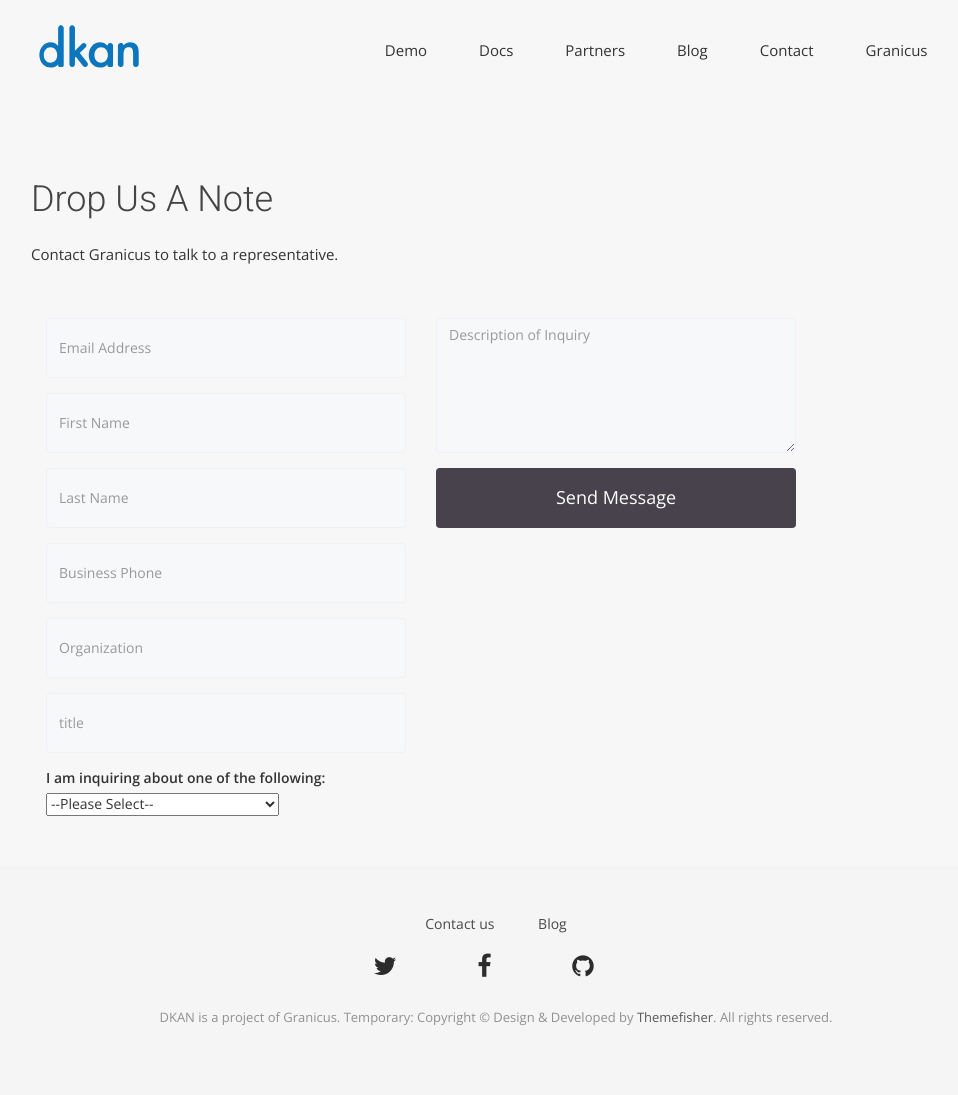
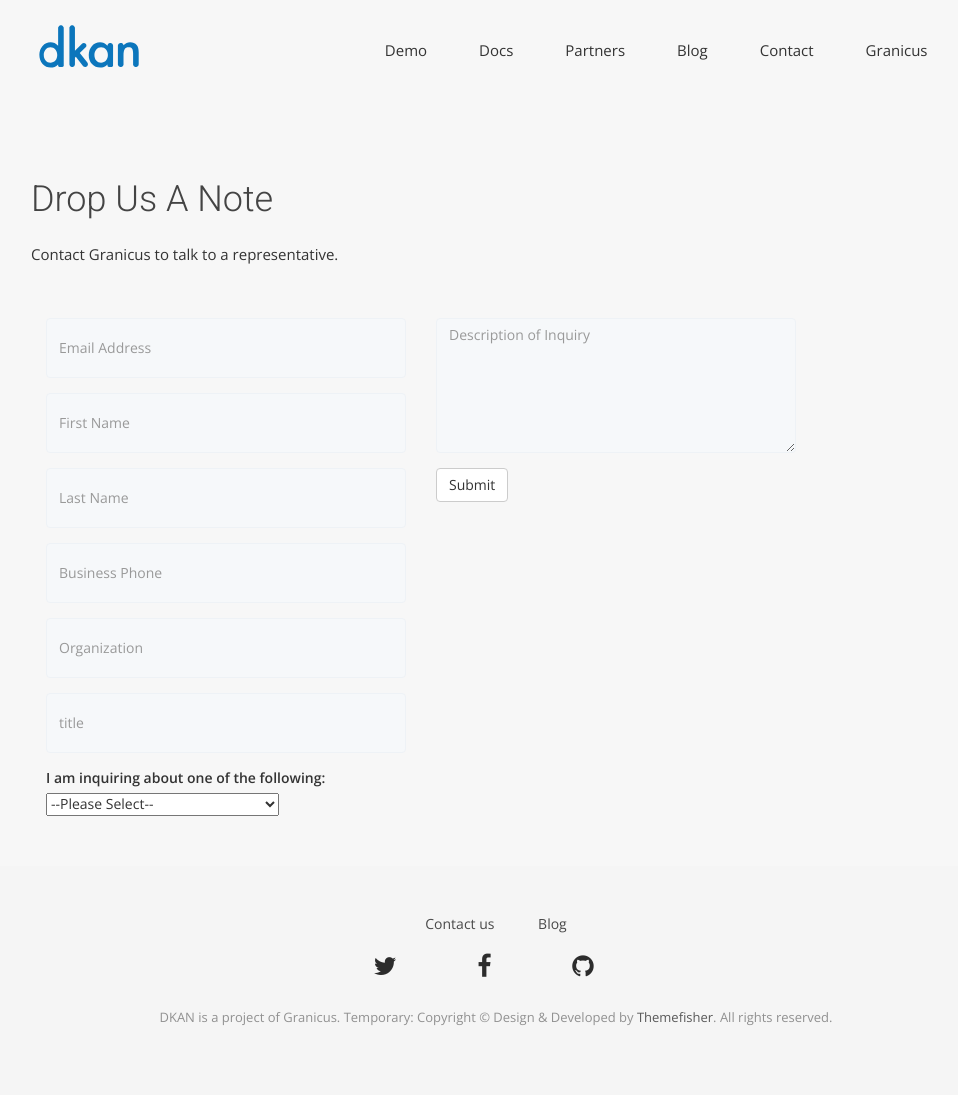
Before and after one commit to GetDKAN/GetDKAN.com, a Jekyll site: the page built from contact.html, in a window 1280 px wide. Shown: the whole page, without its empty margins (144-1102 px from the left). Built offline with Jekyll 4.4.1, drawn with Linux system fonts in a browser that asks for light colours; nearby versions of some CDN libraries; some web fonts are replaced.

Commit message:
Update contact.html

```diff
--- a/contact.html
+++ b/contact.html
@@ -68,7 +68,7 @@
             <div class="form-group-2">
               <textarea id="field7" name="description" class="form-control" rows="5" placeholder="Description of Inquiry"></textarea>
             </div>
-            <button class="btn btn-default" type="submit">Send Message</button>
+             <input type="submit" value="Submit" class="submit-button btn btn-default"/>
           </form>
         </div>
       </div>
```
